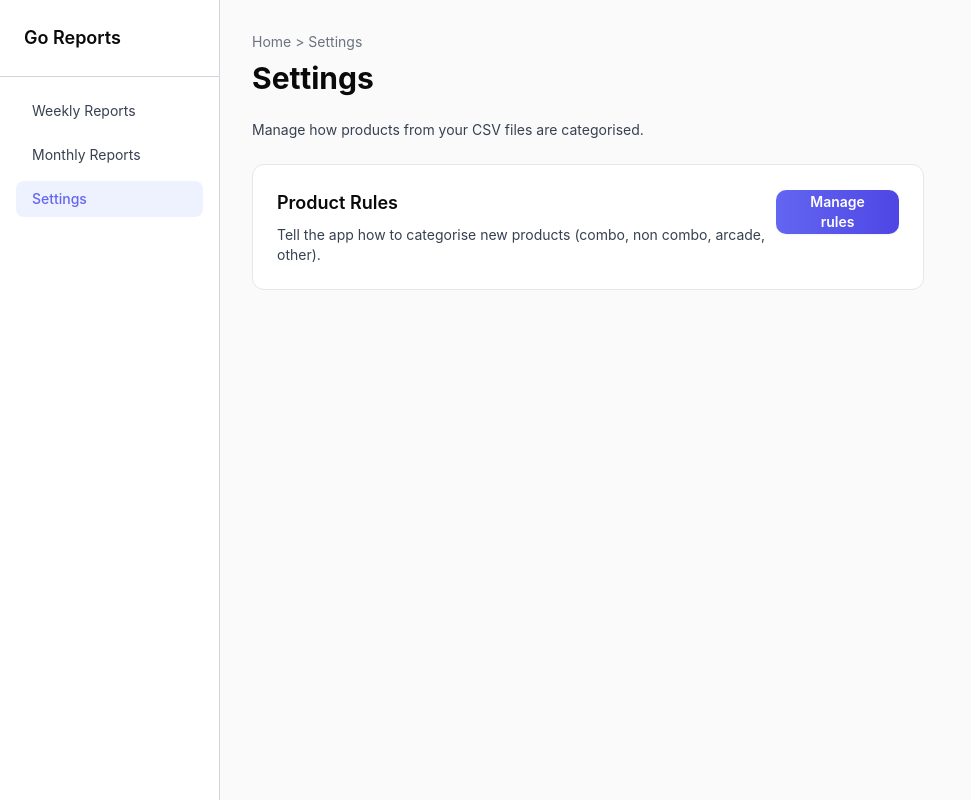
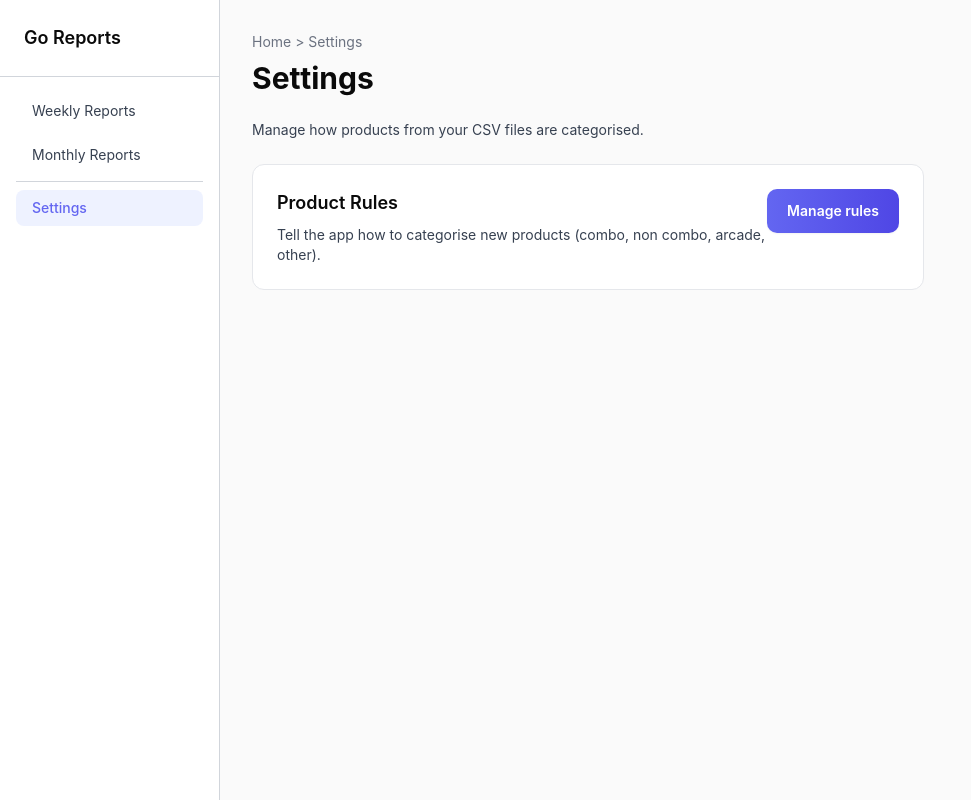
Before and after one commit to andrewferdinando/goreports, a Next.js app: page /settings in a window 1280 px wide. Shown: the whole page, without its empty margins (0-971 px from the left). Built offline with nearby package versions, Linux system fonts and the light colour scheme.

Commit message:
Fix UI issues: button text wrapping, sidebar divider, button sizes
- Add whitespace-nowrap to 'Manage rules' button to keep text on one line
- Add divider line between Monthly Reports and Settings in sidebar
- Make Submit button same height (h-10) as Cancel button in modal

```diff
--- a/app/settings/page.tsx
+++ b/app/settings/page.tsx
@@ -23,7 +23,7 @@ export default function SettingsPage() {
             </p>
           </div>
           <Link href="/settings/product-rules">
-            <PrimaryButton>Manage rules</PrimaryButton>
+            <PrimaryButton className="whitespace-nowrap">Manage rules</PrimaryButton>
           </Link>
         </div>
       </div>
--- a/app/settings/product-rules/AddProductRuleModal.tsx
+++ b/app/settings/product-rules/AddProductRuleModal.tsx
@@ -154,7 +154,7 @@ export function AddProductRuleModal({ onClose, onSuccess }: AddProductRuleModalP
             >
               Cancel
             </SecondaryButton>
-            <PrimaryButton type="submit" disabled={isSubmitting}>
+            <PrimaryButton type="submit" disabled={isSubmitting} className="h-10">
               {isSubmitting ? 'Adding...' : 'Submit'}
             </PrimaryButton>
           </div>
--- a/components/Sidebar.tsx
+++ b/components/Sidebar.tsx
@@ -19,10 +19,14 @@ export default function Sidebar() {
       </div>
       <nav className="flex-1 p-4">
         <ul className="space-y-2">
-          {navItems.map((item) => {
+          {navItems.map((item, index) => {
             const isActive = pathname.startsWith(item.href);
+            const isSettings = item.href === '/settings';
             return (
               <li key={item.href}>
+                {isSettings && index > 0 && (
+                  <div className="border-t border-[#D1D5DB] my-2"></div>
+                )}
                 <Link
                   href={item.href}
                   className={`block px-4 py-2 rounded-lg text-sm transition-colors ${
```
